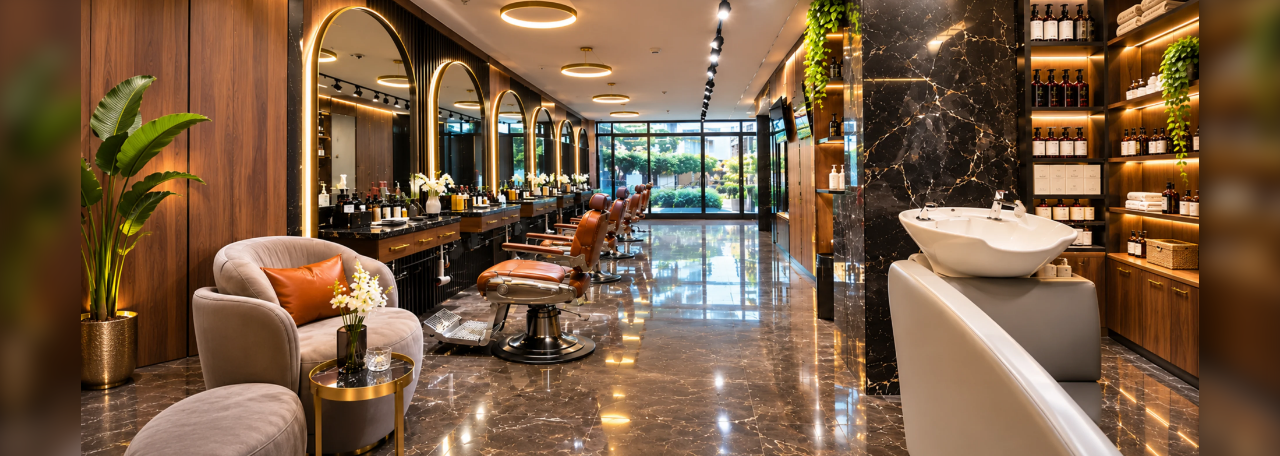
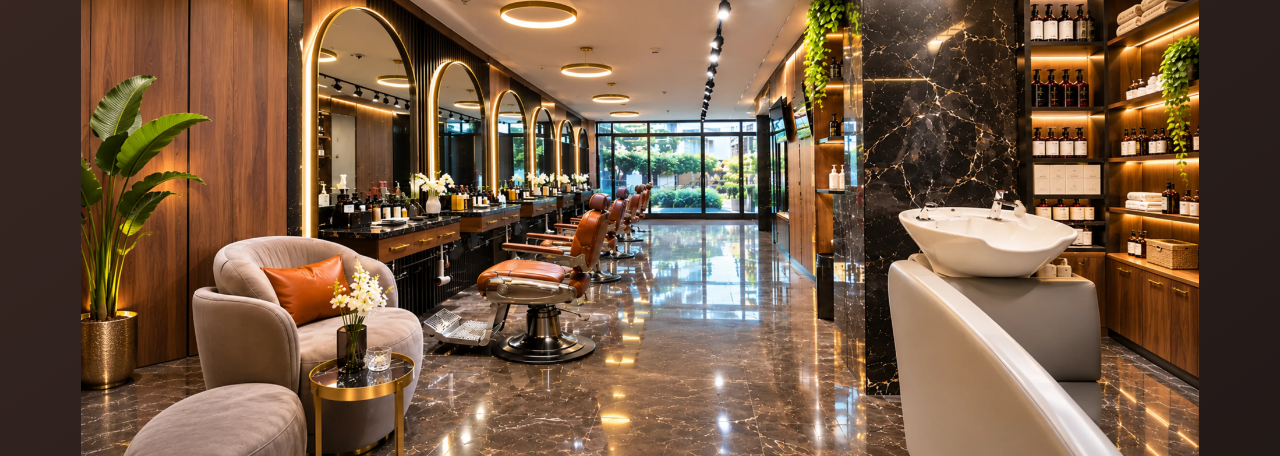
Before and after one commit to baherezzat/BARBER-STUDIO, a plain HTML site: page index.html in a window 1280 px wide. Shown: the part 75-531 px from the top of the page. Drawn offline with nearby package versions, Linux system fonts and the light colour scheme.

Commit message:
Show unobscured desktop photographs and trim mobile booking buttons

```diff
--- a/atelier.css
+++ b/atelier.css
@@ -235,24 +235,14 @@ html[dir="rtl"] .session-modes button::after { transform: rotate(-45deg); }
   .booking-entry .session-copy { padding-block: 0 .35rem; gap: .2rem; }
   .booking-entry .session-copy h1 { font-size: 1.45rem; }
 }
+@media (max-width: 740px) {
+  .booking-entry .session-modes { width: 90%; }
+  .booking-entry .session-modes button { min-height: 44px; padding: .35rem .85rem; }
+}
 @media (min-width: 769px) and (orientation: landscape) {
   .booking-entry .session-photo {
-    height: min(39vw, 59svh, max(0px, calc(100svh - var(--header-h) - 10rem)));
-    aspect-ratio: auto;
-    isolation: isolate;
-  }
-  .booking-entry .session-photo::before {
-    content: "";
-    position: absolute;
-    inset: -15px;
-    z-index: -1;
-    background: center / cover url("assets/images/booking/salon-atelier-960.webp");
-    filter: blur(12px) brightness(.68);
-  }
-  .booking-entry[data-mode="home"] .session-photo::before {
-    background-image: url("assets/images/booking/home-haircut-960.webp");
-  }
-  .booking-entry[data-mode="groom"] .session-photo::before {
-    background-image: url("assets/images/booking/wedding-prep-960.webp");
+    --photo-height: min(39vw, 59svh, max(0px, calc(100svh - var(--header-h) - 10rem)));
+    width: min(100%, calc(var(--photo-height) * 64 / 27));
+    justify-self: center;
   }
 }
--- a/script.js
+++ b/script.js
@@ -683,6 +683,10 @@ async function showBookingPhoto(mode) {
   frame.after(nextFrame);
   if (matchMedia("(prefers-reduced-motion: reduce)").matches) { frame.remove(); return; }
   const timing = {duration:760, easing:"cubic-bezier(.32,0,.18,1)"};
+  if (matchMedia("(min-width: 769px)").matches) {
+    next.animate([{opacity: 0}, {opacity: 1}], timing).finished.then(() => frame.remove());
+    return;
+  }
   current.animate([
     {filter:"brightness(1)"}, {filter:"brightness(.48)", offset:.5}, {filter:"brightness(.6)"}
   ], timing);
```
